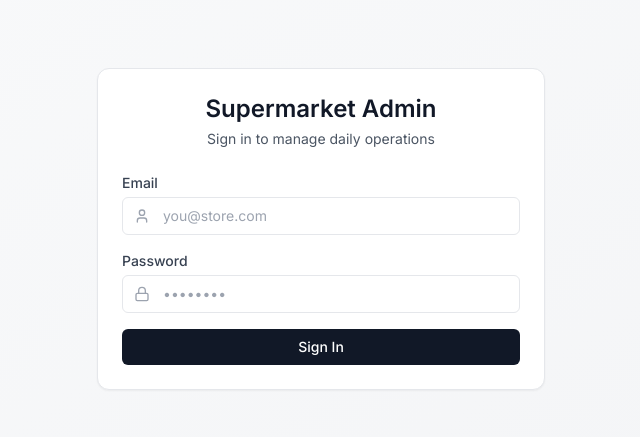
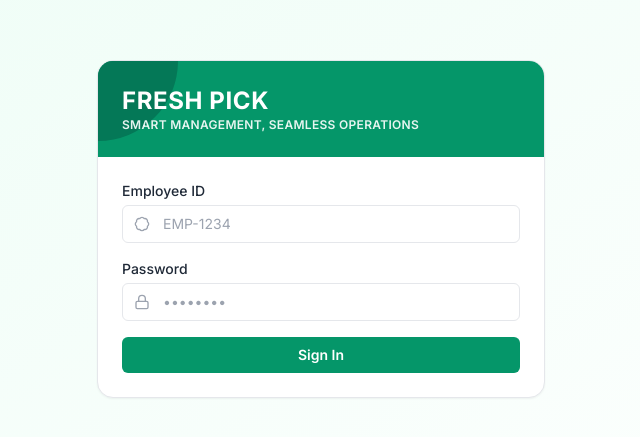
Before and after one commit to flamesuserresource4/frontend-repo_7u25mi9f_u6q4cx, a React (Vite) app: page / in a window 1280 px wide. Shown: the part 171-608 px from the top of the page, without its empty margins (319-959 px from the left). Built offline with nearby package versions, Linux system fonts and the light colour scheme; a web font is replaced by a local one.

Commit message:
Update project prj_7u25mi9f - 2025-11-07T10:56:36.505Z

```diff
--- a/src/components/HomeDashboard.jsx
+++ b/src/components/HomeDashboard.jsx
@@ -1,22 +1,23 @@
 import React from 'react';
-import { Truck, Boxes, Users, Receipt, ShoppingCart, BarChart3 } from 'lucide-react';
+import { Truck, Boxes, Users, Receipt, LayoutDashboard, BarChart3 } from 'lucide-react';
 
 const features = [
+  { key: 'dashboard', label: 'Dashboard', icon: LayoutDashboard, color: 'from-emerald-600 to-teal-500' },
   { key: 'delivery', label: 'Delivery', icon: Truck, color: 'from-blue-500 to-cyan-500' },
   { key: 'stock', label: 'Stock', icon: Boxes, color: 'from-emerald-500 to-teal-500' },
   { key: 'employees', label: 'Employees', icon: Users, color: 'from-purple-500 to-fuchsia-500' },
   { key: 'sales', label: 'Sales', icon: BarChart3, color: 'from-amber-500 to-orange-500' },
   { key: 'billing', label: 'Billing', icon: Receipt, color: 'from-rose-500 to-pink-500' },
-  { key: 'orders', label: 'Orders', icon: ShoppingCart, color: 'from-gray-600 to-gray-800' },
 ];
 
 const HomeDashboard = ({ onSelect }) => {
   return (
-    <div className="min-h-screen bg-gradient-to-br from-gray-50 to-white">
+    <div className="min-h-screen bg-gradient-to-br from-emerald-50 to-white">
       <div className="mx-auto max-w-7xl px-4 py-10">
         <div className="mb-8 text-center">
-          <h1 className="text-3xl font-semibold text-gray-900">Supermarket Control Center</h1>
-          <p className="mt-2 text-gray-600">Choose a module to manage daily operations</p>
+          <h1 className="text-3xl font-extrabold tracking-wide text-emerald-700">FRESH PICK</h1>
+          <p className="mt-1 text-xs font-semibold uppercase tracking-wide text-emerald-700/80">smart management, seamless operations</p>
+          <p className="mt-4 text-gray-700">Choose a module to manage daily operations</p>
         </div>
 
         <div className="grid grid-cols-1 gap-6 sm:grid-cols-2 lg:grid-cols-3">
--- a/src/components/Login.jsx
+++ b/src/components/Login.jsx
@@ -1,8 +1,8 @@
 import React, { useState } from 'react';
-import { Lock, User } from 'lucide-react';
+import { Lock, Badge } from 'lucide-react';
 
 const Login = ({ onLogin }) => {
-  const [email, setEmail] = useState('');
+  const [employeeId, setEmployeeId] = useState('');
   const [password, setPassword] = useState('');
   const [loading, setLoading] = useState(false);
   const [error, setError] = useState('');
@@ -12,11 +12,10 @@ const Login = ({ onLogin }) => {
     setError('');
     setLoading(true);
     try {
-      // Placeholder authentication - replace with backend call later
-      if (email.trim() && password.trim()) {
-        onLogin({ name: 'Manager', email });
+      if (employeeId.trim() && password.trim()) {
+        onLogin({ name: 'Team Member', employeeId });
       } else {
-        setError('Please enter email and password');
+        setError('Please enter employee ID and password');
       }
     } finally {
       setLoading(false);
@@ -24,35 +23,39 @@ const Login = ({ onLogin }) => {
   };
 
   return (
-    <div className="flex min-h-screen items-center justify-center bg-gradient-to-br from-gray-50 to-gray-100 px-4">
-      <div className="w-full max-w-md rounded-xl border bg-white p-6 shadow-sm">
-        <div className="mb-6 text-center">
-          <h1 className="text-2xl font-semibold text-gray-900">Supermarket Admin</h1>
-          <p className="mt-1 text-sm text-gray-600">Sign in to manage daily operations</p>
+    <div className="flex min-h-screen items-center justify-center bg-gradient-to-br from-emerald-50 to-white px-4">
+      <div className="w-full max-w-md overflow-hidden rounded-2xl border bg-white shadow-sm">
+        <div className="relative bg-emerald-600 p-6">
+          <div className="pointer-events-none absolute left-0 top-0 h-20 w-20 rounded-br-full bg-emerald-700" />
+          <div className="relative">
+            <h1 className="text-2xl font-extrabold tracking-wide text-white">FRESH PICK</h1>
+            <p className="text-xs font-semibold uppercase tracking-wide text-white/90">smart management, seamless operations</p>
           </div>
+        </div>
+        <div className="p-6">
           <form onSubmit={handleSubmit} className="space-y-4">
             <div>
-            <label className="mb-1 block text-sm font-medium text-gray-700">Email</label>
+              <label className="mb-1 block text-sm font-medium text-gray-800">Employee ID</label>
               <div className="relative">
-              <User className="absolute left-3 top-1/2 h-4 w-4 -translate-y-1/2 text-gray-400" />
+                <Badge className="absolute left-3 top-1/2 h-4 w-4 -translate-y-1/2 text-gray-400" />
                 <input
-                type="email"
-                value={email}
-                onChange={(e) => setEmail(e.target.value)}
-                className="w-full rounded-md border px-10 py-2 text-sm focus:outline-none focus:ring-2 focus:ring-gray-900"
-                placeholder="you@store.com"
+                  type="text"
+                  value={employeeId}
+                  onChange={(e) => setEmployeeId(e.target.value)}
+                  className="w-full rounded-md border px-10 py-2 text-sm focus:outline-none focus:ring-2 focus:ring-emerald-600"
+                  placeholder="EMP-1234"
                 />
               </div>
             </div>
             <div>
-            <label className="mb-1 block text-sm font-medium text-gray-700">Password</label>
+              <label className="mb-1 block text-sm font-medium text-gray-800">Password</label>
               <div className="relative">
                 <Lock className="absolute left-3 top-1/2 h-4 w-4 -translate-y-1/2 text-gray-400" />
                 <input
                   type="password"
                   value={password}
                   onChange={(e) => setPassword(e.target.value)}
-                className="w-full rounded-md border px-10 py-2 text-sm focus:outline-none focus:ring-2 focus:ring-gray-900"
+                  className="w-full rounded-md border px-10 py-2 text-sm focus:outline-none focus:ring-2 focus:ring-emerald-600"
                   placeholder="••••••••"
                 />
               </div>
@@ -61,13 +64,14 @@ const Login = ({ onLogin }) => {
             <button
               type="submit"
               disabled={loading}
-            className="inline-flex w-full items-center justify-center rounded-md bg-gray-900 px-4 py-2 text-sm font-medium text-white hover:bg-gray-800 disabled:opacity-60"
+              className="inline-flex w-full items-center justify-center rounded-md bg-emerald-600 px-4 py-2 text-sm font-semibold text-white hover:bg-emerald-700 disabled:opacity-60"
             >
               {loading ? 'Signing in...' : 'Sign In'}
             </button>
           </form>
         </div>
       </div>
+    </div>
   );
 };
 
--- a/src/components/Navbar.jsx
+++ b/src/components/Navbar.jsx
@@ -1,45 +1,48 @@
 import React from 'react';
-import { Home, LogOut, ChevronLeft } from 'lucide-react';
+import { Home, LogOut } from 'lucide-react';
 
 const Navbar = ({ title, tabs = [], activeTab, onTabChange, onBackHome, onLogout }) => {
   return (
-    <header className="sticky top-0 z-20 w-full border-b bg-white/80 backdrop-blur">
+    <header className="relative z-20 w-full border-b bg-emerald-600">
+      {/* decorative quarter circle */}
+      <div className="pointer-events-none absolute left-0 top-0 h-24 w-24 rounded-br-full bg-emerald-700" />
+
       <div className="mx-auto max-w-7xl px-4">
-        <div className="flex h-16 items-center justify-between">
-          <div className="flex items-center gap-2">
-            <button
-              onClick={onBackHome}
-              className="inline-flex items-center rounded-md border px-2.5 py-1.5 text-sm font-medium text-gray-700 hover:bg-gray-50"
-            >
-              <ChevronLeft className="mr-1 h-4 w-4" /> Home
-            </button>
-            <h1 className="ml-3 text-lg font-semibold text-gray-900">{title}</h1>
+        <div className="flex h-20 items-center justify-between">
+          <div className="flex items-center gap-4">
+            <div className="flex flex-col">
+              <span className="text-xl font-extrabold tracking-wide text-white">FRESH PICK</span>
+              <span className="text-xs font-semibold uppercase tracking-wide text-white/90">smart management, seamless operations</span>
+            </div>
+            {title && (
+              <span className="ml-4 rounded-full bg-white/10 px-3 py-1 text-sm font-semibold text-white">{title}</span>
+            )}
           </div>
           <div className="flex items-center gap-2">
             <button
               onClick={onBackHome}
-              className="hidden sm:inline-flex items-center rounded-md border px-3 py-2 text-sm font-medium text-gray-700 hover:bg-gray-50"
+              className="inline-flex items-center rounded-md bg-white/10 px-3 py-2 text-sm font-semibold text-white hover:bg-white/20"
             >
-              <Home className="mr-2 h-4 w-4" /> Dashboard
+              <Home className="mr-2 h-4 w-4" /> Home Page
             </button>
             <button
               onClick={onLogout}
-              className="inline-flex items-center rounded-md bg-gray-900 px-3 py-2 text-sm font-medium text-white hover:bg-gray-800"
+              className="inline-flex items-center rounded-md bg-white px-3 py-2 text-sm font-semibold text-emerald-700 hover:bg-emerald-50"
             >
               <LogOut className="mr-2 h-4 w-4" /> Logout
             </button>
           </div>
         </div>
         {tabs.length > 0 && (
-          <nav className="-mb-px flex gap-2 overflow-x-auto border-t py-2">
+          <nav className="-mb-px flex gap-2 overflow-x-auto border-t border-white/20 py-2">
             {tabs.map((tab) => (
               <button
                 key={tab}
                 onClick={() => onTabChange(tab)}
-                className={`whitespace-nowrap rounded-md px-3 py-2 text-sm font-medium ${
+                className={`whitespace-nowrap rounded-md px-3 py-2 text-sm font-semibold ${
                   activeTab === tab
-                    ? 'bg-gray-900 text-white'
-                    : 'text-gray-700 hover:bg-gray-100'
+                    ? 'bg-white text-emerald-700'
+                    : 'text-white hover:bg-white/10'
                 }`}
               >
                 {tab}
```
Also changed, not shown: src/App.jsx (+88 -4 lines), 1 other file (tests, documents, lock files or other folders). Lines whose indentation alone changed are shown as unchanged.
